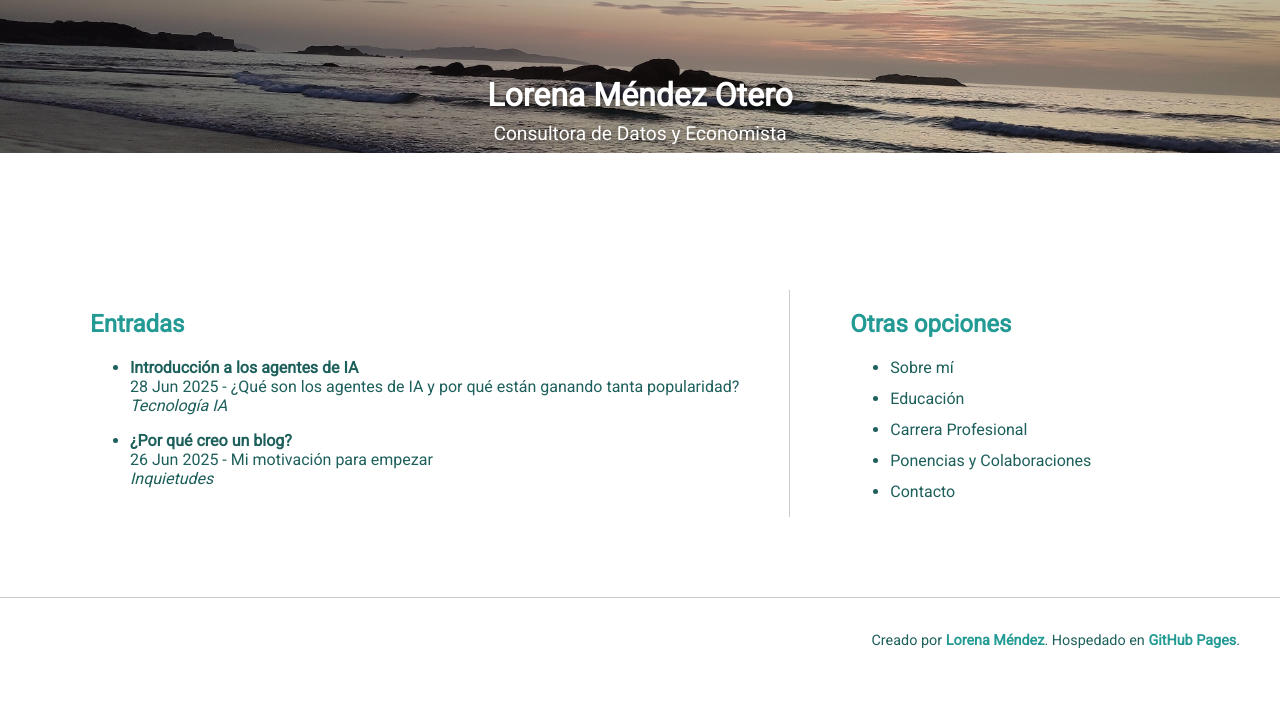
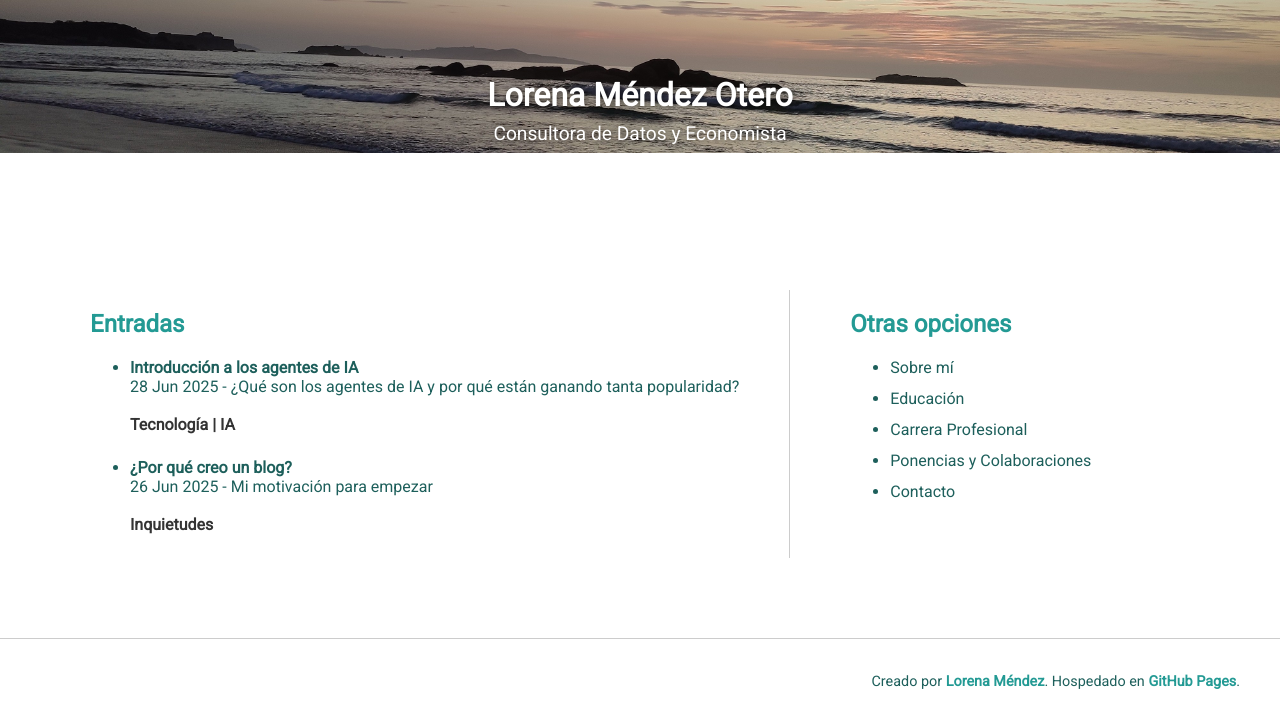
Before and after one commit to lmendezotero/lmendezotero.github.io, a Jekyll site: the page built from index.md, in a window 1280 px wide. Shown: the top 728 px of the page. Built offline with Jekyll 4.4.1, drawn with Linux system fonts in a browser that asks for light colours; the list of posts is cut into pages by our own code.

Commit message:
Update index.md

```diff
--- a/index.md
+++ b/index.md
@@ -7,10 +7,15 @@ title: Inicio
 <h2>Entradas</h2>
 <ul>
   {% for post in site.posts %}
-    <li style="margin-bottom: 1em;">
+    <li style="margin-bottom: 1.5em;">
       <strong><a href="{{ post.url | relative_url }}">{{ post.title }}</a></strong><br>
-      {{ post.date | date: "%d %b %Y" }}{% if post.subtitle %} - {{ post.subtitle }}{% endif %}<br>
-      <em>{{ post.categories | join: "  " }}</em>
+      {{ post.date | date: "%d %b %Y" }}{% if post.subtitle %} - {{ post.subtitle }}{% endif %}
+      <br><br>
+      {% if post.categories %}
+        <span style="font-weight: 600; color: #333;">
+          {{ post.categories | join: "  |  " }}
+        </span>
+      {% endif %}
     </li>
   {% endfor %}
 </ul>
```
